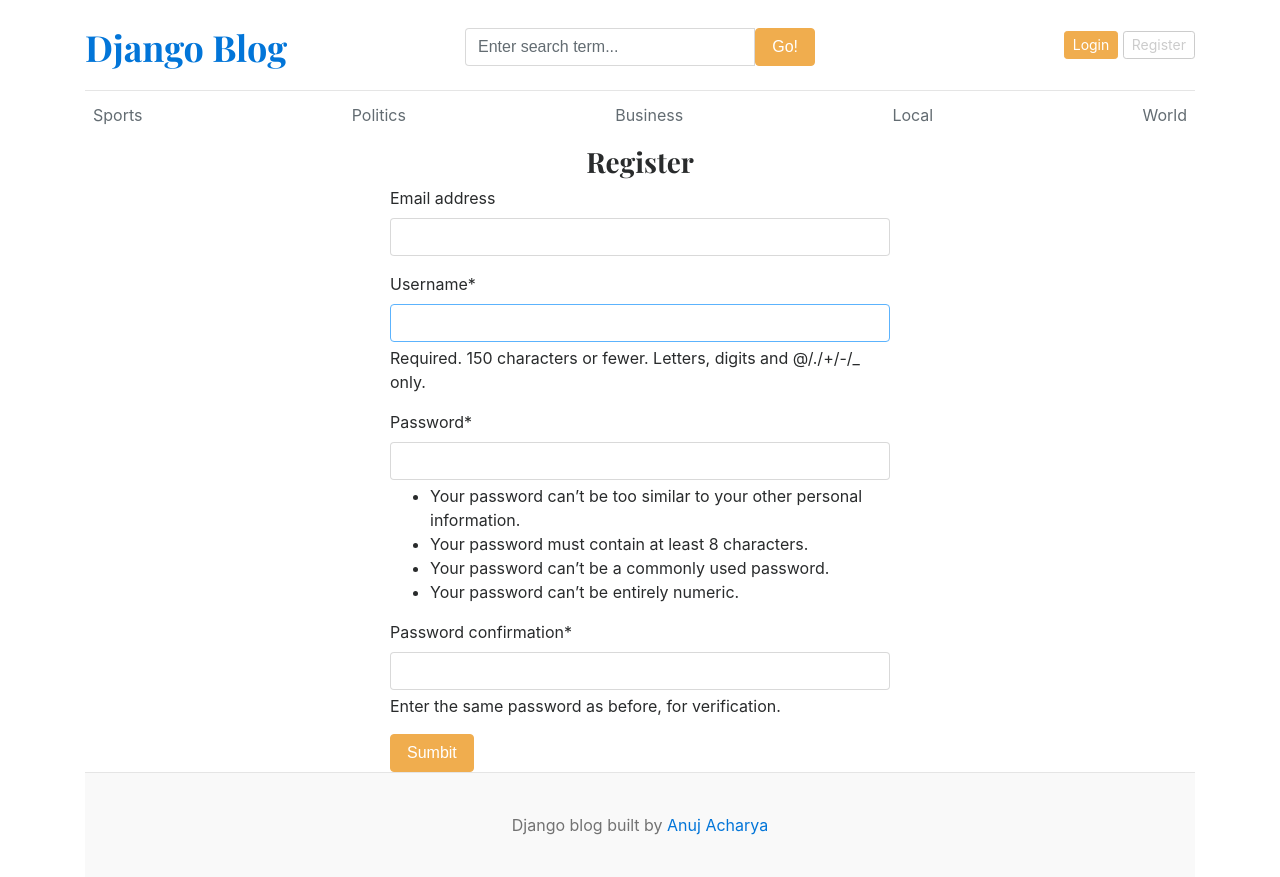
After one commit to AnujAcharya2338/Django_blog, a Django app: page /register/ in a window 1280 px wide. The commit adds this page. Run offline with Django 5.2, Linux system fonts and the light colour scheme; data comes from the database, SQL or seed files in the repository; both versions use the stored data as it was after the commit; some libraries are stand-ins or nearby versions.

Commit message:
user authentication(register/login/logout)

```diff
--- /dev/null
+++ b/blog_main/forms.py
@@ -0,0 +1,7 @@
+from django.contrib.auth.models import User
+from django.contrib.auth.forms import UserCreationForm
+
+class RegistrationForm(UserCreationForm):
+    class Meta:
+        model = User
+        fields = ('email', 'username', 'password1','password2' )
--- a/blog_main/settings.py
+++ b/blog_main/settings.py
@@ -39,6 +39,8 @@ INSTALLED_APPS = [
     'django.contrib.staticfiles',
     'blogs',
     'assignments',
+    'crispy_forms',
+    'crispy_bootstrap4',
 ]
 
 MIDDLEWARE = [
@@ -128,3 +130,5 @@ STATIC_ROOT = BASE_DIR / "staticfiles"
 
 MEIDA_URL = '/media/'
 MEIDA_ROOT = BASE_DIR / 'media'
+
+CRISPY_TEMPLATE_PACK = 'bootstrap4'
--- a/blog_main/urls.py
+++ b/blog_main/urls.py
@@ -25,9 +25,12 @@ from blogs import views as BlogViews
 urlpatterns = [
     path('admin/', admin.site.urls),
     path('', views.home ),
-    path('<slug:slug>/', BlogViews.blogs, name="blogs"),
+    path('blogs/<slug:slug>/', BlogViews.blogs, name="blogs"),
     path('category/', include('blogs.urls')),
-    path('blogs/search', BlogViews.search, name="search")
+    path('blogs/search', BlogViews.search, name="search"),
+    path('register/', views.register, name="register"),
+    path('login/', views.login, name="login"),
+    path('logout/', views.logout, name="logout"),
 ]
 urlpatterns += static(settings.STATIC_URL, document_root=settings.STATIC_ROOT)
 urlpatterns += static(settings.MEDIA_URL, document_root=settings.MEDIA_ROOT)
--- a/blog_main/views.py
+++ b/blog_main/views.py
@@ -1,8 +1,10 @@
 from django.http import HttpResponse
-from django.shortcuts import render
-
+from django.shortcuts import redirect, render
+from .forms import RegistrationForm
 from assignments.models import About
 from blogs.models import Blog, Category
+from django.contrib.auth.forms import AuthenticationForm
+from django.contrib import auth
 
 
 def home(request):
@@ -14,9 +16,51 @@ def home(request):
     except:
         about = None
 
-    contex = {
+    context = {
         'featured_posts': featured_post,
         'posts': post,
         'about': about,
     }
-    return render(request, 'home.html', contex)
+    return render(request, 'home.html', context)
+
+def register(request):
+    if request.method == 'POST':
+        form = RegistrationForm(request.POST)
+        if form.is_valid():
+            form.save()
+            return redirect('register')
+        else:
+            print(form.errors)
+    else:
+        form = RegistrationForm()
+    context =  {
+        'form':form,
+    }
+
+    return render(request, "register.html", context)
+
+def login(request):
+    if request.method == "POST":
+        form = AuthenticationForm(request, request.POST)
+        if form.is_valid():
+            username = form.cleaned_data['username']
+            password = form.cleaned_data['password']
+
+            user = auth.authenticate(username=username, password=password)
+            if user is not None:
+                auth.login(request, user)
+                return redirect('/')
+
+
+
+
+    form = AuthenticationForm()
+    context  = {
+        'form': form,
+    }
+    return render (request, 'login.html', context)
+
+
+def logout(request):
+    auth.logout(request)
+    return redirect('/')
--- a/blogs/models.py
+++ b/blogs/models.py
@@ -26,7 +26,7 @@ class Blog(models.Model):
      author = models.ForeignKey(User, on_delete=models.CASCADE)
      featured_image = models.ImageField(upload_to='uploads/%Y/%M/%d')
      short_description = models.TextField(max_length=500)
-     blog_body = models.TextField(max_length=3000)
+     blog_body = models.TextField(max_length=6000)
      status= models.CharField(max_length=100, choices=STATUS_CHOICES , default="Draft")
      is_featured = models.BooleanField(default=False)
      created_at = models.DateTimeField(auto_now_add=True)
--- a/templates/base.html
+++ b/templates/base.html
@@ -28,9 +28,16 @@
                     </div>
                     </form>
             </div>
-          <div class="col-4 d-flex justify-content-end align-items-center">
-            <a class="btn btn-sm btn-warning" href="#">Login</a> &nbsp;
-            <a class="btn btn-sm btn-outline-secondary" href="#">Register</a>
+            <div class="col-4 d-flex justify-content-end align-items-center">
+            {% if not user.is_authenticated %}
+            <a class="btn btn-sm btn-warning" href="{% url 'login'  %}">Login</a> &nbsp;
+            <a class="btn btn-sm btn-outline-secondary" href="{% url 'register' %}">Register</a>
+            {% else %}
+                <span>You are logged in as {{user}}</span>
+                &emsp;
+                <span><a href="{% url 'logout' %}">Logout</a></span>
+
+            {% endif %}
           </div>
         </div>
       </header>
--- /dev/null
+++ b/templates/register.html
@@ -0,0 +1,12 @@
+{% extends 'base.html' %}
+
+{% block content %}
+{% load crispy_forms_tags %}
+<h3 class="text-center">Register</h3>
+<form action="{% url 'register' %}" method="post" style="width: 500px; margin:auto">
+    {% csrf_token %}
+    {{form | crispy }}
+    <button type="submit" class="btn btn-warning ">Sumbit</button>
+</form>
+
+{% endblock  %}
```
Also changed, not shown: templates/login.html (added, +14 -0 lines), db.sqlite3, uploads/2026/03/11/sports.webp (added), uploads/2026/04/11/world.webp (added), uploads/2026/06/11/business.webp (added), uploads/2026/09/11/local.webp (added), uploads/2026/59/11/petrol.webp (added), uploads/2026/59/11/petrol_cuYYgAG.webp (added).
